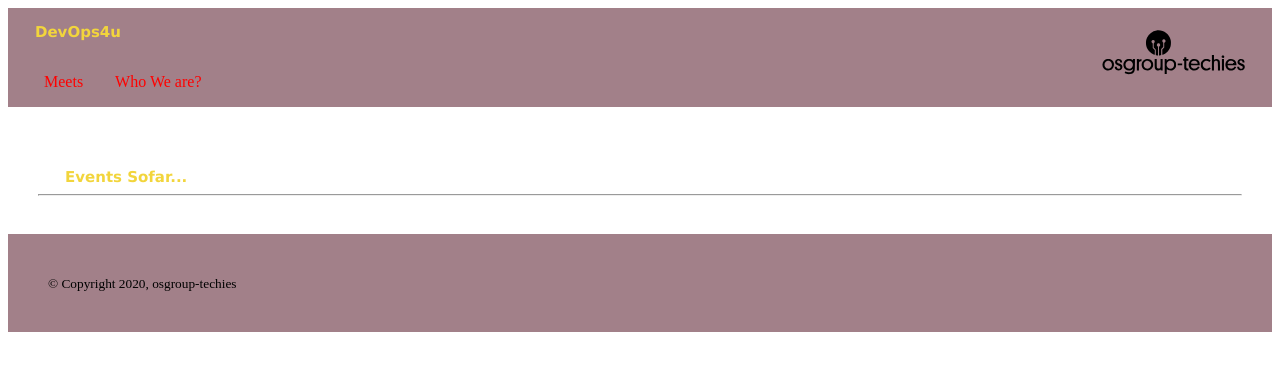
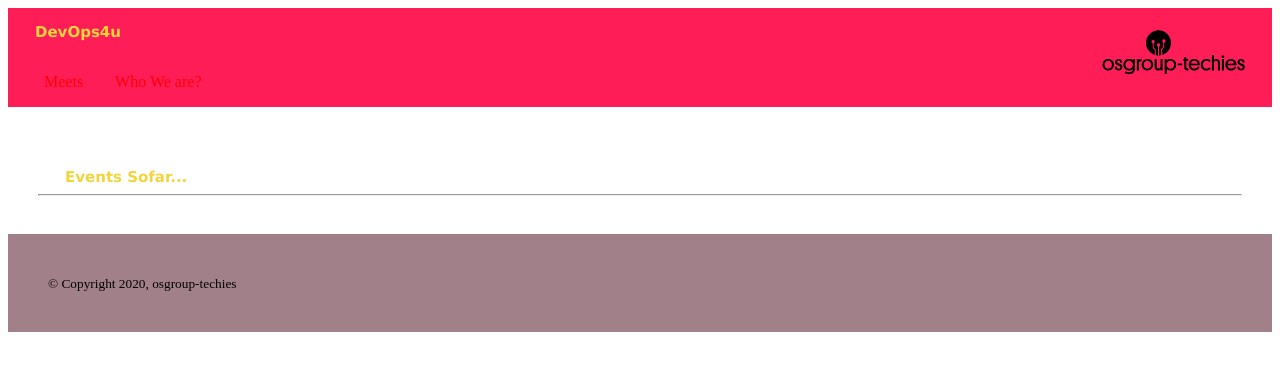
Before and after one commit to johndiego/we-osgroup-techies, a Django app: page /meets/ in a window 1280 px wide. Shown: the top 371 px of the page. Run offline with Django 3.2, Linux system fonts and the light colour scheme; data that the repository does not hold is empty.

Commit message:
[Feat] [Cd Demo] Container Color Changes

```diff
--- a/cidemoapp/meets/static/meets/css/master.css
+++ b/cidemoapp/meets/static/meets/css/master.css
@@ -58,7 +58,7 @@ p{
 	border: none;
 }
 .container{
-	background: #a28089;
+	background: #ff1d58;
 	font-family: "Times New Roman", Times, serif;
 }
 
```
